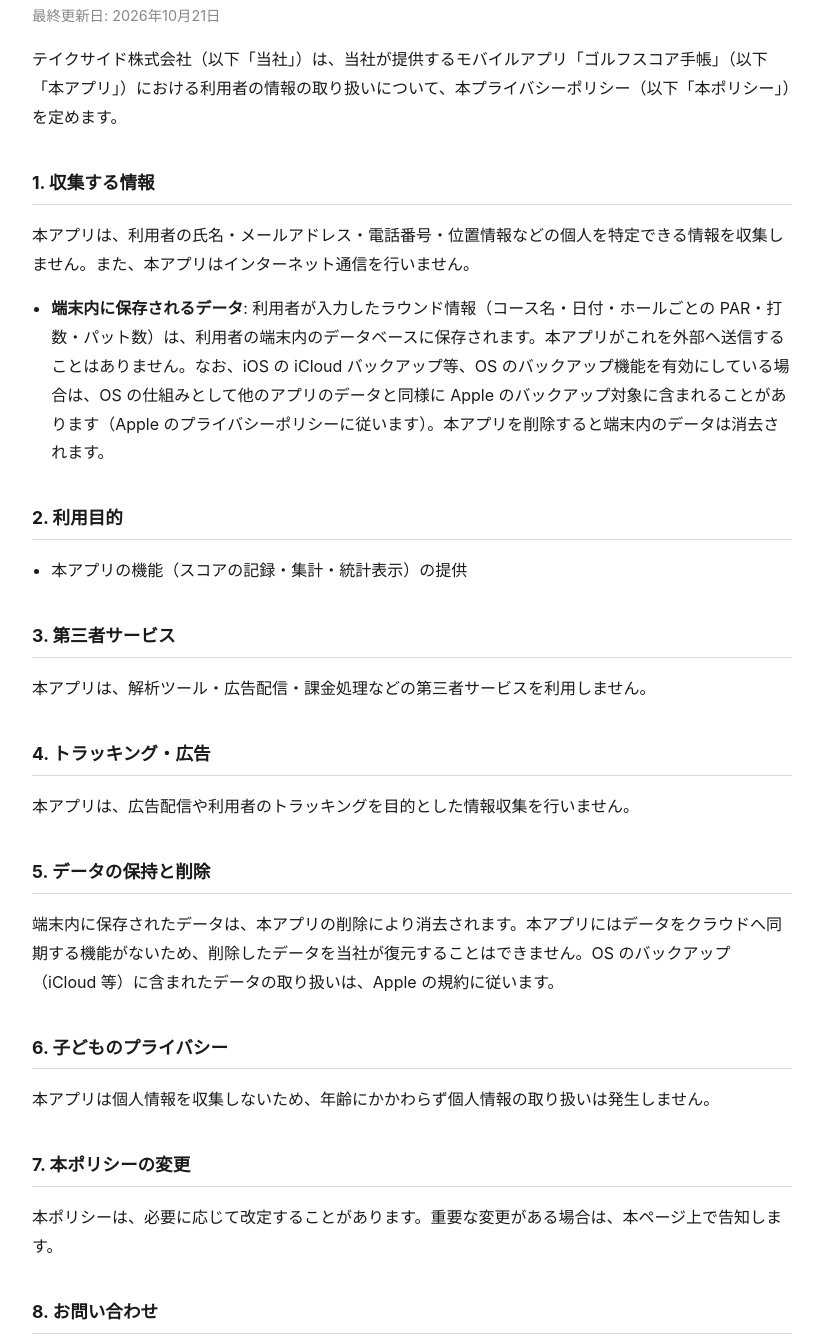
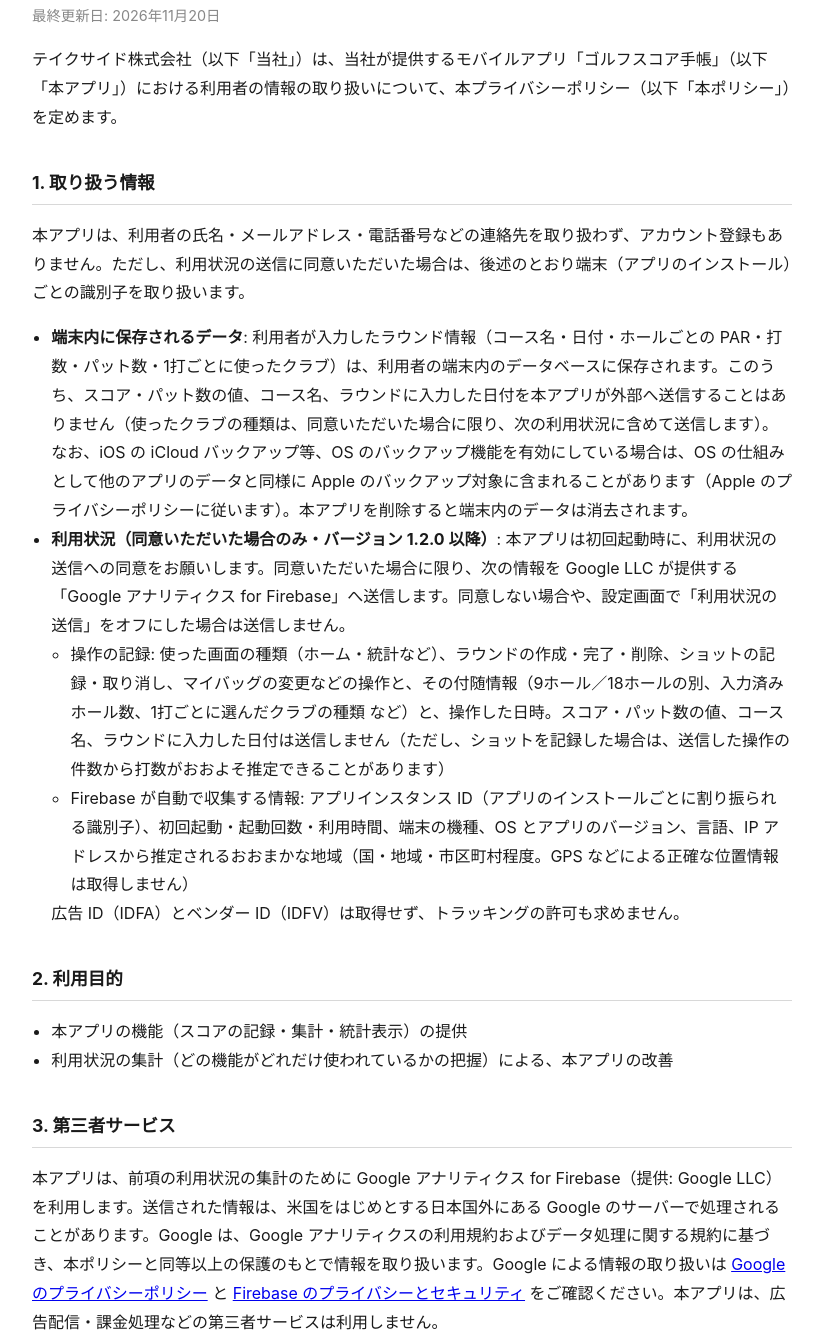
Before and after one commit to takeboruta/takeside, a plain HTML site: page golfscore/privacy.html in a window 1280 px wide. Shown: the part 109-1448 px from the top of the page, without its empty margins (228-1051 px from the left). Drawn offline with Linux system fonts and the light colour scheme.

Commit message:
docs: ゴルフスコア手帳の法務ページを 1.2.0（同意制の利用状況送信）に合わせて更新
Co-Authored-By: Claude Opus 5.5 <noreply@anthropic.com>

```diff
--- a/golfscore/privacy.html
+++ b/golfscore/privacy.html
@@ -20,31 +20,40 @@
 </head>
 <body>
 <h1>ゴルフスコア手帳 プライバシーポリシー</h1>
-<p class="meta">最終更新日: 2026年10月21日</p>
+<p class="meta">最終更新日: 2026年11月20日</p>
 <p>テイクサイド株式会社（以下「当社」）は、当社が提供するモバイルアプリ「ゴルフスコア手帳」（以下「本アプリ」）における利用者の情報の取り扱いについて、本プライバシーポリシー（以下「本ポリシー」）を定めます。</p>
 
-<h2>1. 収集する情報</h2>
-<p>本アプリは、利用者の氏名・メールアドレス・電話番号・位置情報などの個人を特定できる情報を収集しません。また、本アプリはインターネット通信を行いません。</p>
+<h2>1. 取り扱う情報</h2>
+<p>本アプリは、利用者の氏名・メールアドレス・電話番号などの連絡先を取り扱わず、アカウント登録もありません。ただし、利用状況の送信に同意いただいた場合は、後述のとおり端末（アプリのインストール）ごとの識別子を取り扱います。</p>
 <ul>
-  <li><strong>端末内に保存されるデータ</strong>: 利用者が入力したラウンド情報（コース名・日付・ホールごとの PAR・打数・パット数）は、利用者の端末内のデータベースに保存されます。本アプリがこれを外部へ送信することはありません。なお、iOS の iCloud バックアップ等、OS のバックアップ機能を有効にしている場合は、OS の仕組みとして他のアプリのデータと同様に Apple のバックアップ対象に含まれることがあります（Apple のプライバシーポリシーに従います）。本アプリを削除すると端末内のデータは消去されます。</li>
+  <li><strong>端末内に保存されるデータ</strong>: 利用者が入力したラウンド情報（コース名・日付・ホールごとの PAR・打数・パット数・1打ごとに使ったクラブ）は、利用者の端末内のデータベースに保存されます。このうち、スコア・パット数の値、コース名、ラウンドに入力した日付を本アプリが外部へ送信することはありません（使ったクラブの種類は、同意いただいた場合に限り、次の利用状況に含めて送信します）。なお、iOS の iCloud バックアップ等、OS のバックアップ機能を有効にしている場合は、OS の仕組みとして他のアプリのデータと同様に Apple のバックアップ対象に含まれることがあります（Apple のプライバシーポリシーに従います）。本アプリを削除すると端末内のデータは消去されます。</li>
+  <li><strong>利用状況（同意いただいた場合のみ・バージョン 1.2.0 以降）</strong>: 本アプリは初回起動時に、利用状況の送信への同意をお願いします。同意いただいた場合に限り、次の情報を Google LLC が提供する「Google アナリティクス for Firebase」へ送信します。同意しない場合や、設定画面で「利用状況の送信」をオフにした場合は送信しません。
+    <ul>
+      <li>操作の記録: 使った画面の種類（ホーム・統計など）、ラウンドの作成・完了・削除、ショットの記録・取り消し、マイバッグの変更などの操作と、その付随情報（9ホール／18ホールの別、入力済みホール数、1打ごとに選んだクラブの種類 など）と、操作した日時。スコア・パット数の値、コース名、ラウンドに入力した日付は送信しません（ただし、ショットを記録した場合は、送信した操作の件数から打数がおおよそ推定できることがあります）</li>
+      <li>Firebase が自動で収集する情報: アプリインスタンス ID（アプリのインストールごとに割り振られる識別子）、初回起動・起動回数・利用時間、端末の機種、OS とアプリのバージョン、言語、IP アドレスから推定されるおおまかな地域（国・地域・市区町村程度。GPS などによる正確な位置情報は取得しません）</li>
+    </ul>
+    広告 ID（IDFA）とベンダー ID（IDFV）は取得せず、トラッキングの許可も求めません。</li>
 </ul>
 
 <h2>2. 利用目的</h2>
 <ul>
   <li>本アプリの機能（スコアの記録・集計・統計表示）の提供</li>
+  <li>利用状況の集計（どの機能がどれだけ使われているかの把握）による、本アプリの改善</li>
 </ul>
 
 <h2>3. 第三者サービス</h2>
-<p>本アプリは、解析ツール・広告配信・課金処理などの第三者サービスを利用しません。</p>
+<p>本アプリは、前項の利用状況の集計のために Google アナリティクス for Firebase（提供: Google LLC）を利用します。送信された情報は、米国をはじめとする日本国外にある Google のサーバーで処理されることがあります。Google は、Google アナリティクスの利用規約およびデータ処理に関する規約に基づき、本ポリシーと同等以上の保護のもとで情報を取り扱います。Google による情報の取り扱いは <a href="https://policies.google.com/privacy">Google のプライバシーポリシー</a> と <a href="https://firebase.google.com/support/privacy">Firebase のプライバシーとセキュリティ</a> をご確認ください。本アプリは、広告配信・課金処理などの第三者サービスは利用しません。</p>
 
 <h2>4. トラッキング・広告</h2>
-<p>本アプリは、広告配信や利用者のトラッキングを目的とした情報収集を行いません。</p>
+<p>本アプリは広告を表示せず、送信した利用状況を広告や利用者のトラッキング（他社のアプリやウェブサイトをまたいだ追跡）に使いません。Google アナリティクスの広告向け機能（広告のパーソナライズ等）は無効にしています。</p>
 
-<h2>5. データの保持と削除</h2>
+<h2>5. 送信の停止とデータの保持・削除</h2>
+<p>利用状況の送信は、本アプリの「設定」画面でいつでもオフにできます。オフにした時点で送信を止め、端末内のアプリインスタンス ID と未送信の情報を消去します。再びオンにした場合は新しい ID が割り振られ、オフにする前の送信分とは結び付きません。</p>
+<p>送信済みの利用状況のうち、アプリインスタンス ID と結び付いた個々の記録は、Google アナリティクスのデータ保持期間（当社の設定は2か月。端末ごとの利用者データは、最後に利用してから2か月）を過ぎると削除されます。これとは別に、利用者を識別しない集計済みの統計（機能ごとの利用回数など）は保持期間の対象外として残ります。送信済みの利用状況には氏名・連絡先が含まれないため、当社がお問い合わせから利用者の送信分を特定して削除することはできません。上記の方法で送信を止め、端末内の識別子を消去してください。</p>
 <p>端末内に保存されたデータは、本アプリの削除により消去されます。本アプリにはデータをクラウドへ同期する機能がないため、削除したデータを当社が復元することはできません。OS のバックアップ（iCloud 等）に含まれたデータの取り扱いは、Apple の規約に従います。</p>
 
 <h2>6. 子どものプライバシー</h2>
-<p>本アプリは個人情報を収集しないため、年齢にかかわらず個人情報の取り扱いは発生しません。</p>
+<p>本アプリは、年齢にかかわらず、氏名・連絡先を取り扱いません。利用状況の送信は、同意いただいた場合に限ります。</p>
 
 <h2>7. 本ポリシーの変更</h2>
 <p>本ポリシーは、必要に応じて改定することがあります。重要な変更がある場合は、本ページ上で告知します。</p>
```
Also changed, not shown: golfscore/support.html (+4 -4 lines), golfscore/terms.html (+2 -2 lines).
